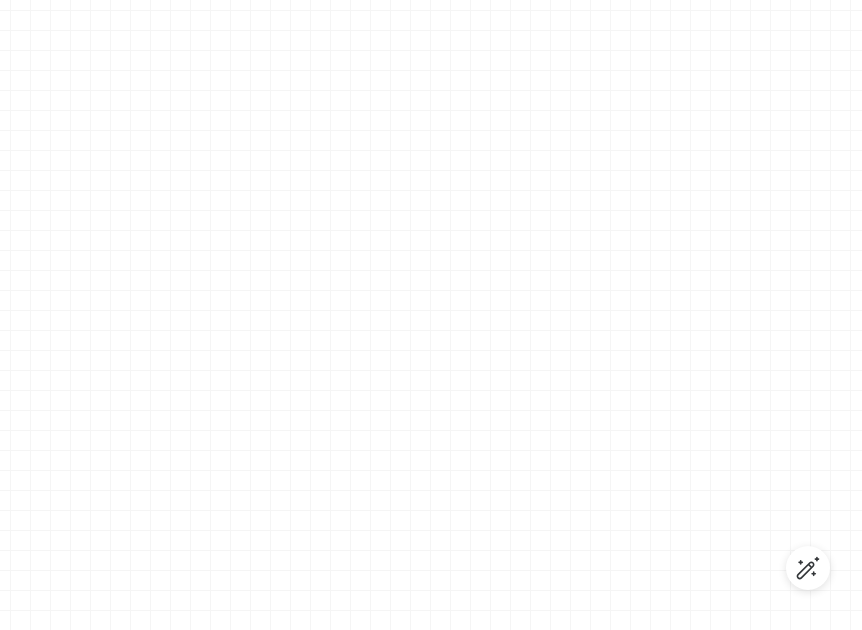
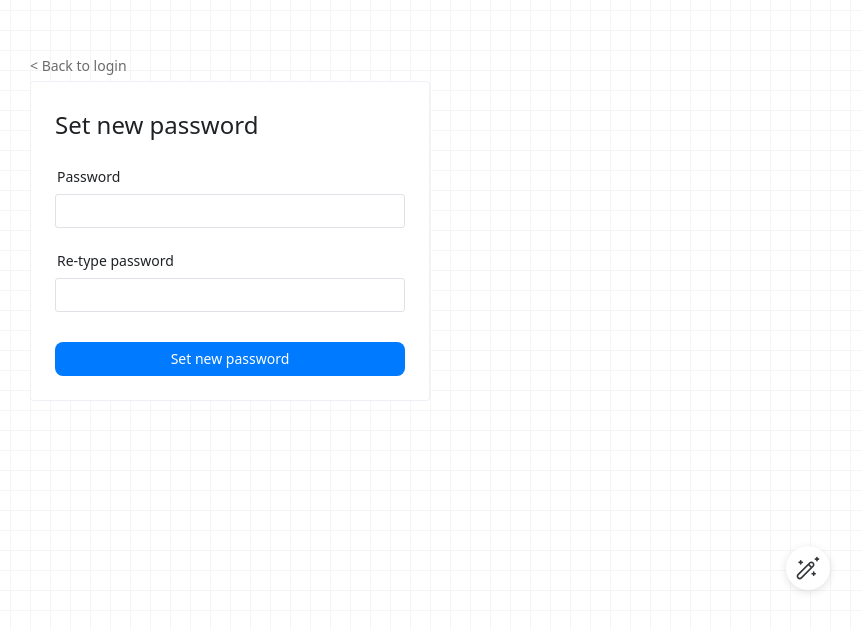
Before and after one commit to zhyronkinAnna/Messanger_vue_android, a Vue app: page /SetNewPassword in a window 1280 px wide. Before the commit this address had no page. Shown: the part 170-800 px from the top of the page, without its empty margins (410-1272 px from the left). Built offline with nearby package versions, Linux system fonts and the light colour scheme.

Commit message:
setnewpassword

```diff
--- /dev/null
+++ b/src/pages/SetNewPassword.vue
@@ -0,0 +1,91 @@
+<script setup lang="ts">
+import { NInput, NButton, NForm, NGrid, NFormItemGi, NFlex, useNotification } from 'naive-ui';
+import AuthContainer from "../components/AuthContainer.vue";
+import { useRouter } from 'vue-router';
+import { ref } from 'vue';
+import { SignUpForm, Error } from "../interfaces/index"
+import { useStore } from '../stores/store';
+import { isSecurePassword } from '../helper';
+
+const user = ref<SignUpForm>({});
+const error = ref<Error>();
+
+const router = useRouter();
+const store = useStore();
+const notification = useNotification();
+
+function onBackToLoginButtonClick() {
+    console.debug("onBackToLoginButtonClick");
+    router.push({ name: 'SignIn' });
+}
+
+function handleLoginError(): Boolean {
+    if (error && error.value !== undefined && error.value !== null) {
+        console.debug("onLoginButtonClick_Error", error.value);
+        notification.error({
+            title: error.value?.subject,
+            content: error.value?.body,
+            duration: 1500
+        });
+        error.value = undefined;
+        return true;
+    }
+    return false;
+}
+
+function validation() {
+    if (!isSecurePassword(user.value?.password || "")) {
+        console.debug("isSecurePassword_Password");
+        error.value = {subject: "Password", body: "Password"};
+    }
+    else if (user.value?.password === user.value.retype_password) {
+        console.debug("validation_Password");
+        error.value = {subject: "Password", body: "Password"};
+    }
+}
+
+function onSetNewPasswordClick() {
+    validation();
+
+    if (handleLoginError()) {
+        return;
+    }
+
+    store.user = user.value;
+    console.debug("onSetNewPasswordClick");
+}
+
+</script>
+
+<template>
+    <NFlex vertical justify="center" align="center" class="w-screen h-screen">
+        <NFlex class="w-full max-w-400px">
+            <NButton text tag="a" text-color="#6B6B6B" @click="onBackToLoginButtonClick">
+                < Back to login
+            </NButton>
+        </NFlex>
+        <AuthContainer container-name="Set new password">
+            <NForm class="m-t-24px">
+                <NGrid :cols="24">
+                    <NFormItemGi :span="24" label="Password">
+                        <NInput type="password" placeholder="" v-model:value="user.password"></NInput>
+                    </NFormItemGi>
+
+                    <NFormItemGi :span="24" label="Re-type password">
+                        <NInput type="password" placeholder="" v-model:value="user.retype_password"></NInput>
+                    </NFormItemGi>
+
+                    <NFormItemGi :span="24" :show-feedback="false" :show-label="false" class="mt-6px">
+                        <NButton type="primary" block strong @click="onSetNewPasswordClick">
+                            Set new password
+                        </NButton>
+                    </NFormItemGi>
+                </NGrid>
+            </NForm>
+        </AuthContainer>
+    </NFlex>
+</template>
+
+<style scoped>
+
+</style>
--- a/src/router/index.ts
+++ b/src/router/index.ts
@@ -3,6 +3,7 @@ import SignIn from '../pages/SignIn.vue';
 import SignUp from '../pages/SignUp.vue';
 import ForgotPassword from '../pages/ForgotPassword.vue';
 import EmailConfirmation from '../pages/EmailConfirmation.vue';
+import SetNewPassword from '../pages/SetNewPassword.vue';
 
 const routes = [
 {
@@ -25,6 +26,11 @@ const routes = [
     name: 'EmailConfirmation',
     component: EmailConfirmation
 },
+{
+    path: '/SetNewPassword',
+    name: 'SetNewPassword',
+    component: SetNewPassword
+},
 ];
 
 const router = createRouter({
```
